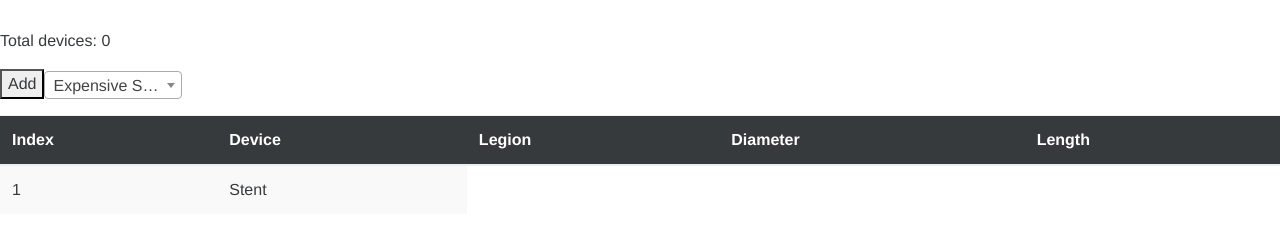
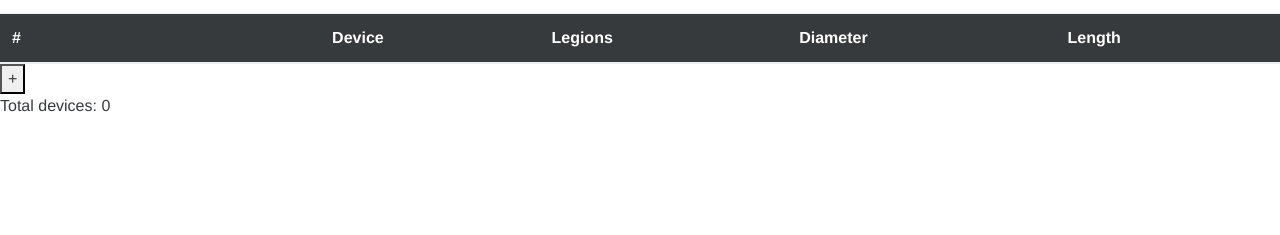
Before and after one commit to imanabu/mexp, a website: page client/device.html in a window 1280 px wide. Shown: the part 47-282 px from the top of the page. Drawn offline with nearby package versions, Linux system fonts and the light colour scheme.

Commit message:
Device  List with Pull Down, plus a (+) button

```diff
--- a/client/app/ctrls/main.js
+++ b/client/app/ctrls/main.js
@@ -7,15 +7,14 @@ app.controller = function() {
     var ctrl = this;
 	ctrl.list = app.storage.get();
     ctrl.listCount = m.prop(0);
-    ctrl.devNames = deviceNames.map(function(item, index) { return new app.DevName(item, index)});
-    console.log(ctrl.devNames[0].name());
+    ctrl.approvedDevices = approvedDevices;
 
 	// Update with props
 	ctrl.list = ctrl.list.map(function (item) {
 		return new app.Device(item);
 	});
 
-    ctrl.selectedDev = m.prop(ctrl.devNames[0]);
+    ctrl.selectedDev = m.prop(0);
 
     ctrl.addNew = function addNew () {
         var that = this;
@@ -37,13 +36,13 @@ var Select2 = {
         var selectedId = attrs.value;
         //Create a Select2 progrssively enhanced SELECT element
         return m("select", {config: Select2.config(attrs)}, [
-            attrs.data.map(function(item) {
-                var args = {value: item.id()};
+            attrs.data.map(function(item, index) {
+                var args = {value: index};
                 //    Set selected option
                 if(item.id == selectedId) {
                     args.selected = "selected";
                 }
-                return m("option", args, item.name());
+                return m("option", args, item);
             })
         ]);
     },
@@ -66,9 +65,9 @@ var Select2 = {
                             var id = el.select2("val");
                             m.startComputation();
                             //Set the value to the selected option
-                            ctrl.data.map(function(d){
-                                if(d.id() == id) {
-                                    ctrl.value(d);
+                            ctrl.data.map(function(d, index){
+                                if(index == id) {
+                                    ctrl.value(id);
                                 }
                             });
 
@@ -78,7 +77,7 @@ var Select2 = {
                             m.endComputation();
                         });
                 }
-                el.val(ctrl.value).trigger("change");
+                el.val(ctrl.value()).trigger("change");
             } else {
                 console.warn('ERROR: You need jquery and Select2 in the page');
             }
--- a/client/app/views/device-view.js
+++ b/client/app/views/device-view.js
@@ -1,33 +1,37 @@
 'use strict';
 var app = app || {};
 
-app.view = function(ctrl) {
+app.view = function (ctrl) {
     return m("header#header", [
-        m("h1", "Devices"),
-        m("br"),
-        m("p", "Total devices: ", ctrl.listCount())
+        m("h1", "Devices")
     ],
-    m("button#add", {onclick: ctrl.addNew.bind(ctrl)}, "Add"),
-    m.component(Select2, {
-        data: ctrl.devNames, value: ctrl.selectedDev, onchange: function() {}
-    }),
         m("p", " "),
-    m("table", {class: "table table-striped"},  [
-        m("thead", {class: "thead-inverse"}, [
+        m("table", { class: "table table-striped" }, [
+            m("thead", { class: "thead-inverse" }, [
                 m("tr", [
-            m("th", "Index"),
+                    m("th", "#"),
                     m("th", "Device"),
-            m("th", "Legion"),
+                    m("th", "Legions"),
                     m("th", "Diameter"),
                     m("th", "Length")
                 ])]),
             m("tbody", [
-            m("tr", [
-            m("td", "1"),
-            m("td", "Stent")
+                ctrl.list.map(function (item) {
+                    return m("tr", [
+                        m("td", [m("button", "x " + item.id)]),
+                        m("td", [
+                            m.component(Select2, {
+                                data: ctrl.approvedDevices, value: ctrl.selectedDev, onchange: function () { }
+                            })
+                        ]),
+                        m("td", "L"),
+                        m("td", "1.0"),
+                        m("td", "1.5")
                     ])
-        ])
-
+                })
+            ]),
+            m("button#add", { onclick: ctrl.addNew.bind(ctrl) }, "+"),
+            m("p", "Total devices: ", ctrl.listCount())
         ])
     ); // top
 }
--- a/client/device.html
+++ b/client/device.html
@@ -6,7 +6,7 @@
     <link rel="stylesheet" href="/bower_components/bootstrap/dist/css/bootstrap.min.css">
     <link rel="stylesheet" href="/bower_components/select2/dist/css/select2.css">
     <script>
-        var deviceNames = [
+        var approvedDevices = [
             "Expensive Stent", "Medium Stent", "Cheap Stent"
         ];
     </script>
```
Also changed, not shown: client/jsconfig.json (+1 -7 lines). Lines whose indentation alone changed are shown as unchanged.
